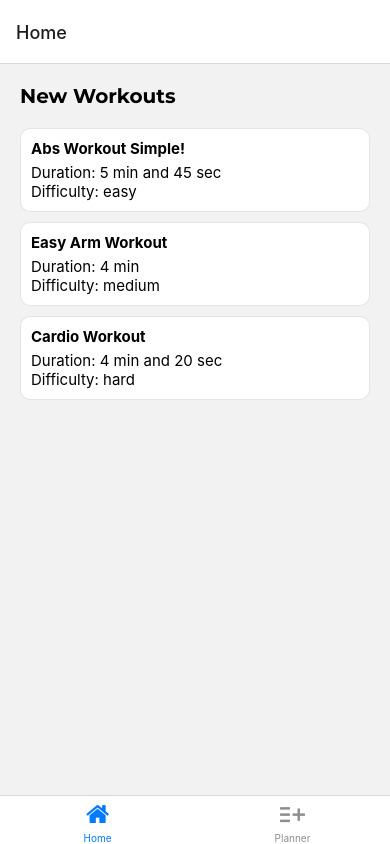
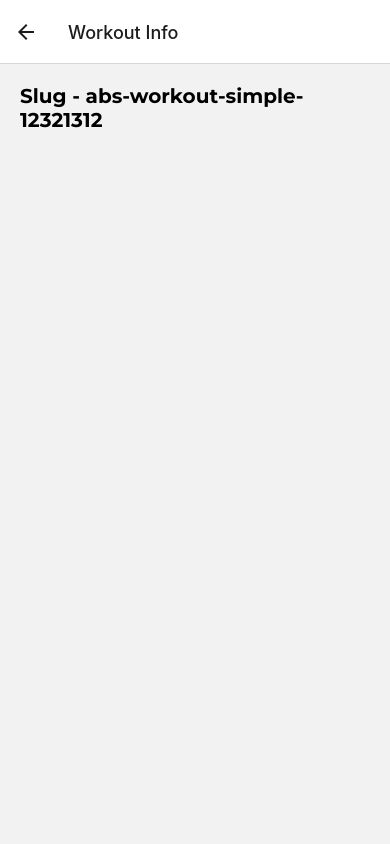
Before and after one commit to uurde/Workout-app, a React Native app: screen / in a window 390 px wide. Both pictures are taken after a click on the element 195 px from the left and 175 px from the top of the page. Built offline with nearby package versions, Linux system fonts and the light colour scheme.

Commit message:
Section Detail Screen

```diff
--- a/navigation/index.tsx
+++ b/navigation/index.tsx
@@ -5,6 +5,7 @@
 
 import HomeScreen from "../screens/HomeScreen";
 import PlannerScreen from "../screens/PlannerScreen";
+import WorkoutDetailScreen from "../screens/WorkoutDetailScreen";
 
 export default function Navgation() {
     return (
@@ -25,6 +26,11 @@
                 options={{
                     headerShown: false
                 }}
+            />
+            <Stack.Screen
+                name="WorkoutDetail"
+                component={WorkoutDetailScreen}
+                options={{title: "Workout Info"}}
             />
         </Stack.Navigator>
     )
--- a/screens/HomeScreen.tsx
+++ b/screens/HomeScreen.tsx
@@ -14,7 +14,11 @@
                 keyExtractor={item => item.slug}
                 renderItem={({ item }) => {
                     return (
-                        <Pressable onPress={() => alert(`i am pressed - ${item.name}`)}>
+                        <Pressable
+                            onPress={() =>
+                                navigation.navigate("WorkoutDetail", { slug: item.slug })
+                            }
+                        >
                             <WorkoutItem item={item} />
                         </Pressable>
                     )
@@ -23,6 +27,14 @@
         </View>
     )
 };
+
+// const PressableItem = ({ item }: { item: Workout }) => {
+//     return (
+//         <Pressable onPress={() => alert(`i am pressed - ${item.name}`)}>
+//             <WorkoutItem item={item} />
+//         </Pressable>
+//     )
+// }
 
 const styles = StyleSheet.create({
     container: {
--- /dev/null
+++ b/screens/WorkoutDetailScreen.tsx
@@ -0,0 +1,34 @@
+import { View, StyleSheet, Text } from "react-native";
+import { NativeStackHeaderProps } from "@react-navigation/native-stack";
+
+export default function WorkoutDetailScreen({ route }: Navigation) {
+
+    return (
+        <View style={styles.container}>
+            <Text style={styles.header}>Slug - {route.params.slug}</Text>
+        </View>
+    )
+};
+
+type DetailParams ={
+    route:{
+        params:{
+            slug: string
+        }
+    }
+}
+
+type Navigation = NativeStackHeaderProps & DetailParams;
+
+const styles = StyleSheet.create({
+    container: {
+        padding: 20,
+        flex: 1
+    },
+    header: {
+        fontSize: 20,
+        marginBottom: 20,
+        fontWeight: "bold",
+        fontFamily: "montserrat-bold"
+    }
+});
```
